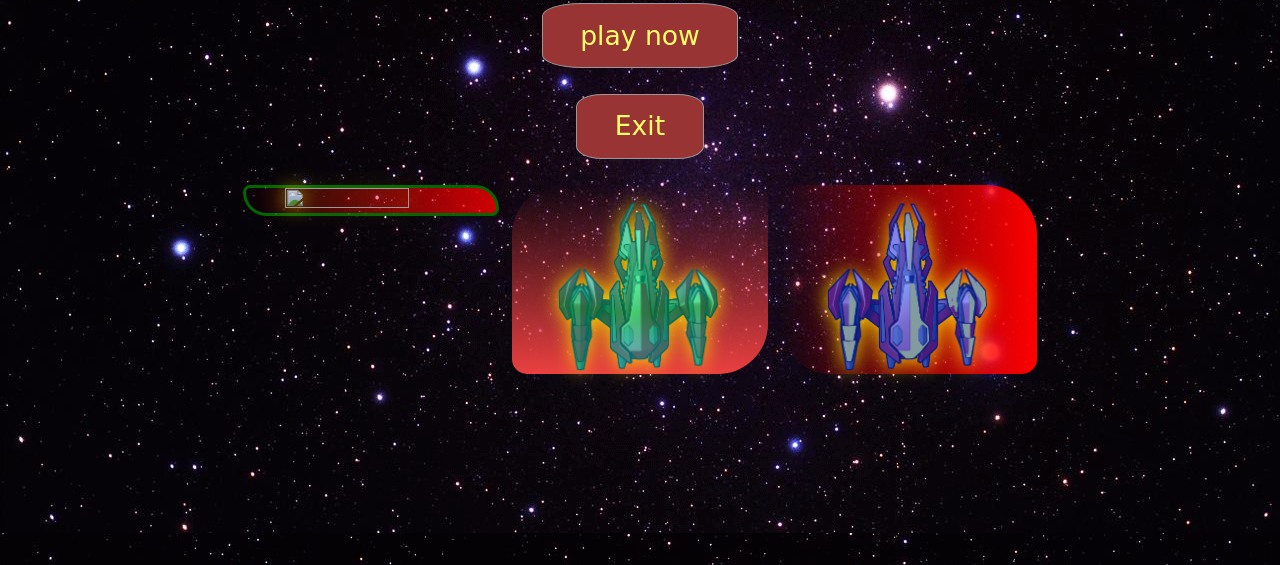
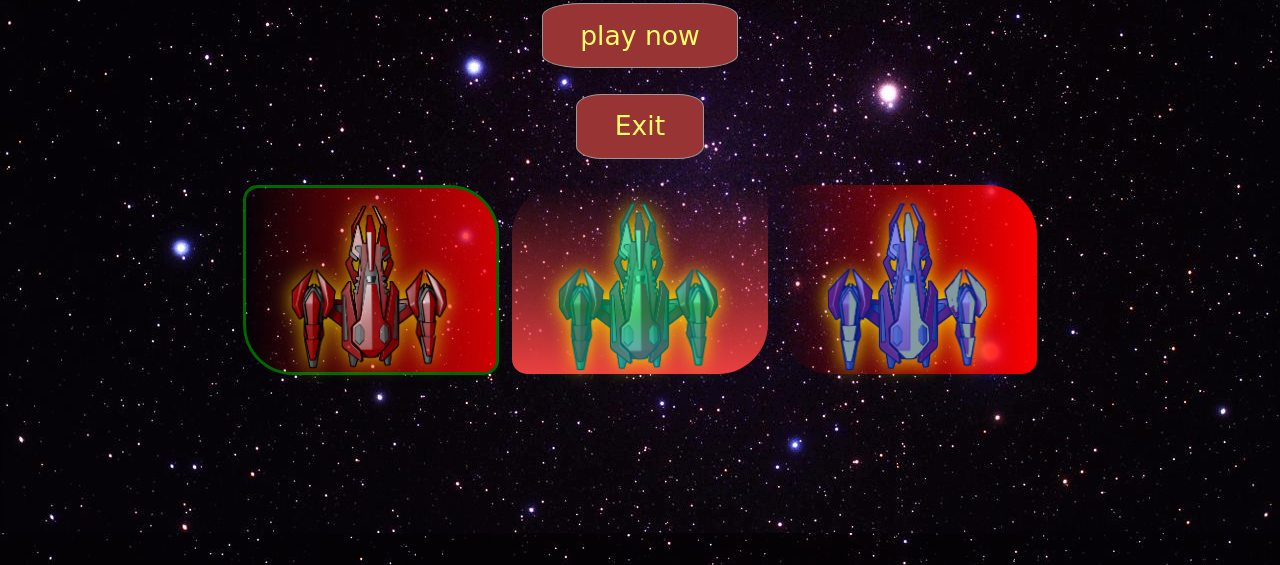
Before and after one commit to Mohamed-awad/game_Zaza_js_ITI, a plain HTML site: page index.html in a window 1280 px wide. Shown: the part 235-800 px from the top of the page. Drawn offline with Linux system fonts and the light colour scheme.

Commit message:
fixing image paths

```diff
--- a/index.html
+++ b/index.html
@@ -55,7 +55,7 @@
     <div class="row">
 
         <div id="firchar" class="col-md-3 active firstcharacter selected">
-            <img src="img/spaceShip.png">
+            <img src="img/spaceShip1.png">
         </div>
         <div id="secchar" class="col-md-3 secondcharacter">
             <img src="img/spaceShip2.png">
```
